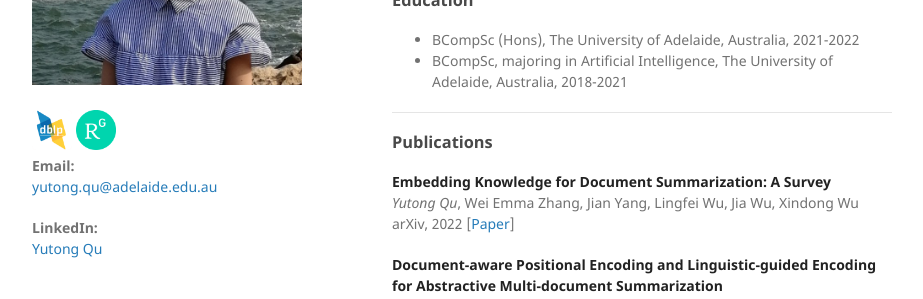
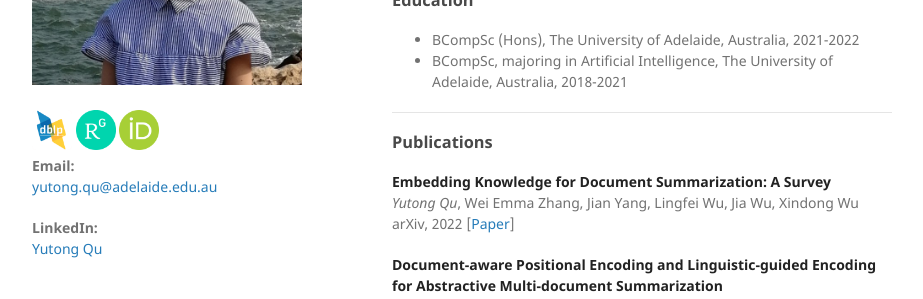
Before and after one commit to yutongqu/yutongqu.github.io, a Jekyll site: the page built from index.md, in a window 1280 px wide. Shown: the part 294-593 px from the top of the page, without its empty margins (178-1101 px from the left). Built offline with Jekyll 4.4.1, drawn with Linux system fonts in a browser that asks for light colours; our own code applies the rules of GitHub Pages for plain Markdown files; the repository's description, which GitHub fills in, is left out.

Commit message:
Update default.html

```diff
--- a/_layouts/default.html
+++ b/_layouts/default.html
@@ -32,6 +32,12 @@
         {% if site.resgate_logo %}
         <div class="" style="display: inline-block;">
           <a href="{{ site.resgate_link }}"><img src="{{site.resgate_logo | site.resgate_link}}" alt="RG Logo" width="40" height="40" /></a>
+        </div>
+        {% endif %}
+
+        {% if site.orcid_logo %}
+        <div class="" style="display: inline-block;">
+          <a href="{{ site.orcid_link }}"><img src="{{site.orcid_logo | site.orcid_link}}" alt="ORCID Logo" width="40" height="40" /></a>
         </div>
         {% endif %}
 
```
